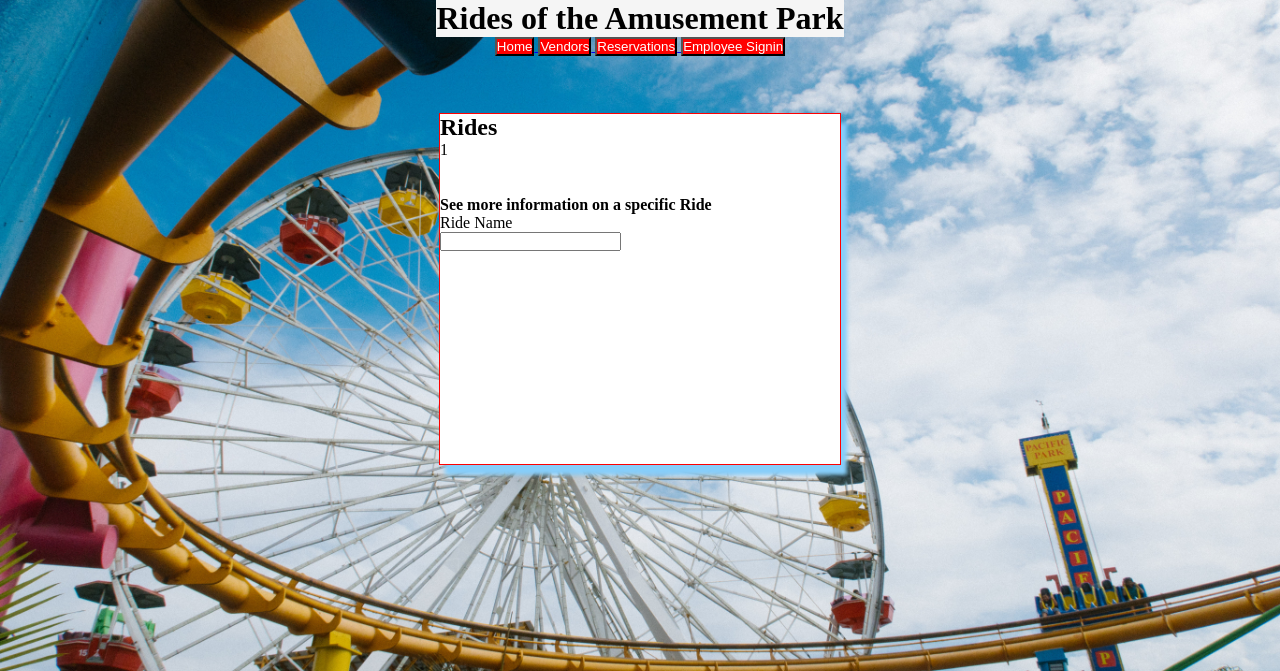
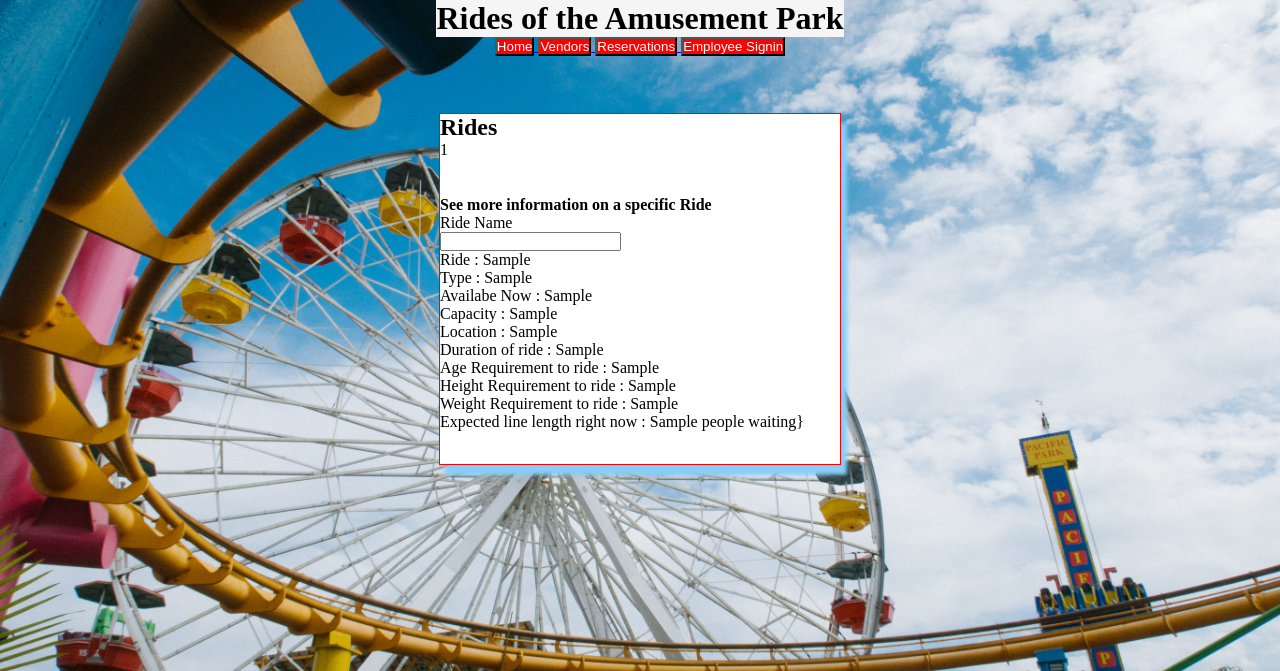
Before and after one commit to TayisiyaChernenko/AmusementParkProject, a Flask app: template templates/Rides.html in a window 1280 px wide; the page is wider, and only the part inside the window is pictured. Shown: the top 671 px of that part. Run offline with Flask 2, Linux system fonts and the light colour scheme; the template is opened without the code that fills it: most values are stand-ins (such as "Sample title", 1, 10 or a date in 2020).

Commit message:
Progress on display for Ride Info

```diff
--- a/main.py
+++ b/main.py
@@ -51,9 +51,14 @@ def Reservations():
     output = mysqlconnect("select * from Reservation")
     return render_template('./Reservations.html', output = output, sections = sections)
 
-@app.route('/Rides/')
+@app.route('/Rides/', methods = ['POST', 'GET'])
 def Rides():
-    return render_template('./Rides.html')
+    if request.method == 'POST':
+        output = mysqlconnect("select Name from Ride")
+        extraInfo = mysqlconnect("select * from Ride where Name=' " + request.form['name'] + "'")
+        return render_template('./Rides.html', output = output, extraInfo = extraInfo)
+    output = mysqlconnect("select Name from Ride")
+    return render_template('./Rides.html', output = output, extraInfo = None)
 
 def mysqlconnect(query):
     print(query)
@@ -79,5 +84,5 @@ def mysqlconnect(query):
 
 
 if __name__ == "__main__":
-    mysqlconnect('select Vname,Sec_name from Vendor')
+    mysqlconnect("select * from Ride where Name='Texas Twister'")
     app.run
--- a/templates/Hours.html
+++ b/templates/Hours.html
@@ -3,7 +3,6 @@
     <head>
         <link rel="stylesheet" href="{{ url_for('static', filename='CSS/style.css') }}" >
         <meta charset="utf-8">
-        <meta name = "description" content = "This is a nifty website">
         <title>Amusement Park App</title>
     </head>
     <body style = "background-color:#f4f0ec">
--- a/templates/Reservations.html
+++ b/templates/Reservations.html
@@ -82,7 +82,8 @@
                         <summary>Check Reservations</summary>
                         <!--This will drop down into the entry form to enter reservation details-->
                         {% for reservation in output %}
-                        <p>{{reservation[0]}} {{reservation[1]}} {{reservation[2]}} {{reservation[3]}} {{reservation[4]}}</p>
+                        <p> <b>Starts at :</b> {{reservation[0]}}, <b>Ends at:</b> {{reservation[1]}} <b>Location : </b> {{reservation[2]}}
+                        <b>For </b> {{reservation[3]}} <b>guests.</b> <b>Reserved by guest : </b>{{reservation[4]}}</p>
                         {% endfor %}
                     </details>
                 </tr>
--- a/templates/Rides.html
+++ b/templates/Rides.html
@@ -60,6 +60,42 @@
                     <input type = "text" name = "name" required>
                 </div>
             </form>
+            <div>
+                {%if extraInfo%}
+                <table>
+                    <tr>
+                        <p>Ride : {{extraInfo[1]}}</p>
+                    </tr>
+                    <tr>
+                        <p>Type : {{extraInfo[2]}}</p>
+                    </tr>
+                    <tr>
+                        <p> Availabe Now : {{extraInfo[3]}}</p>
+                    </tr>
+                    <tr>
+                        <p>Capacity : {{extraInfo[4]}}</p>
+                    </tr>
+                    <tr>
+                        <p> Location : {{extraInfo[5]}}</p>
+                    </tr>
+                    <tr>
+                        <p>Duration of ride : {{extraInfo[6]}}</p>
+                    </tr>
+                    <tr>
+                        <p>Age Requirement to ride : {{extraInfo[7]}}</p>
+                    </tr>
+                    <tr>
+                        <p>Height Requirement to ride : {{extraInfo[8]}}</p>
+                    </tr>
+                    <tr>
+                        <p>Weight Requirement to ride : {{extraInfo[9]}}</p>
+                    </tr>
+                    <tr>
+                        <p>Expected line length right now : {{extraInfo[10]}} people waiting}</p>
+                    </tr>
+                </table>
+                {%endif%}
+            </div>
         </div>
 
     </main>
```
